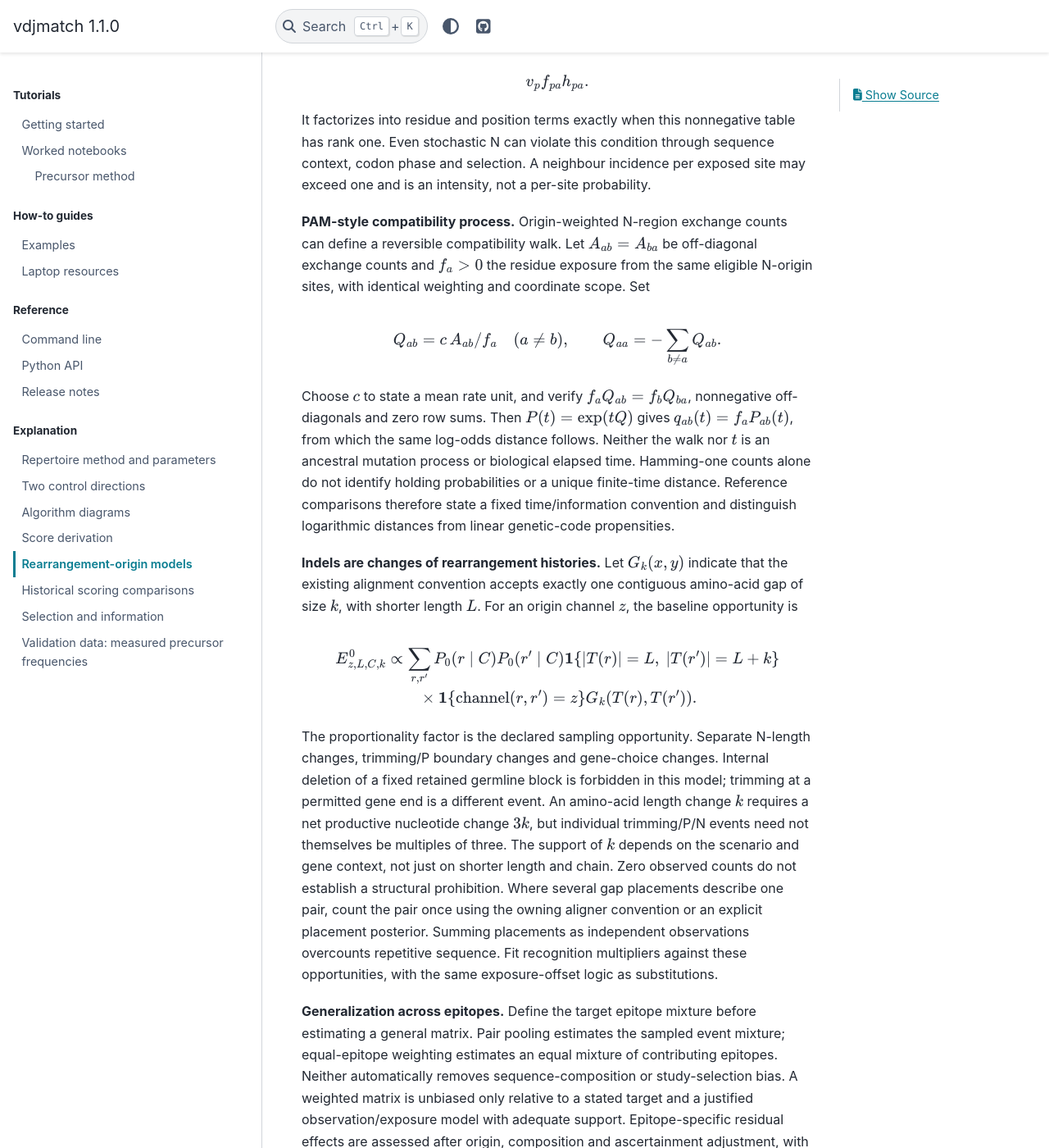
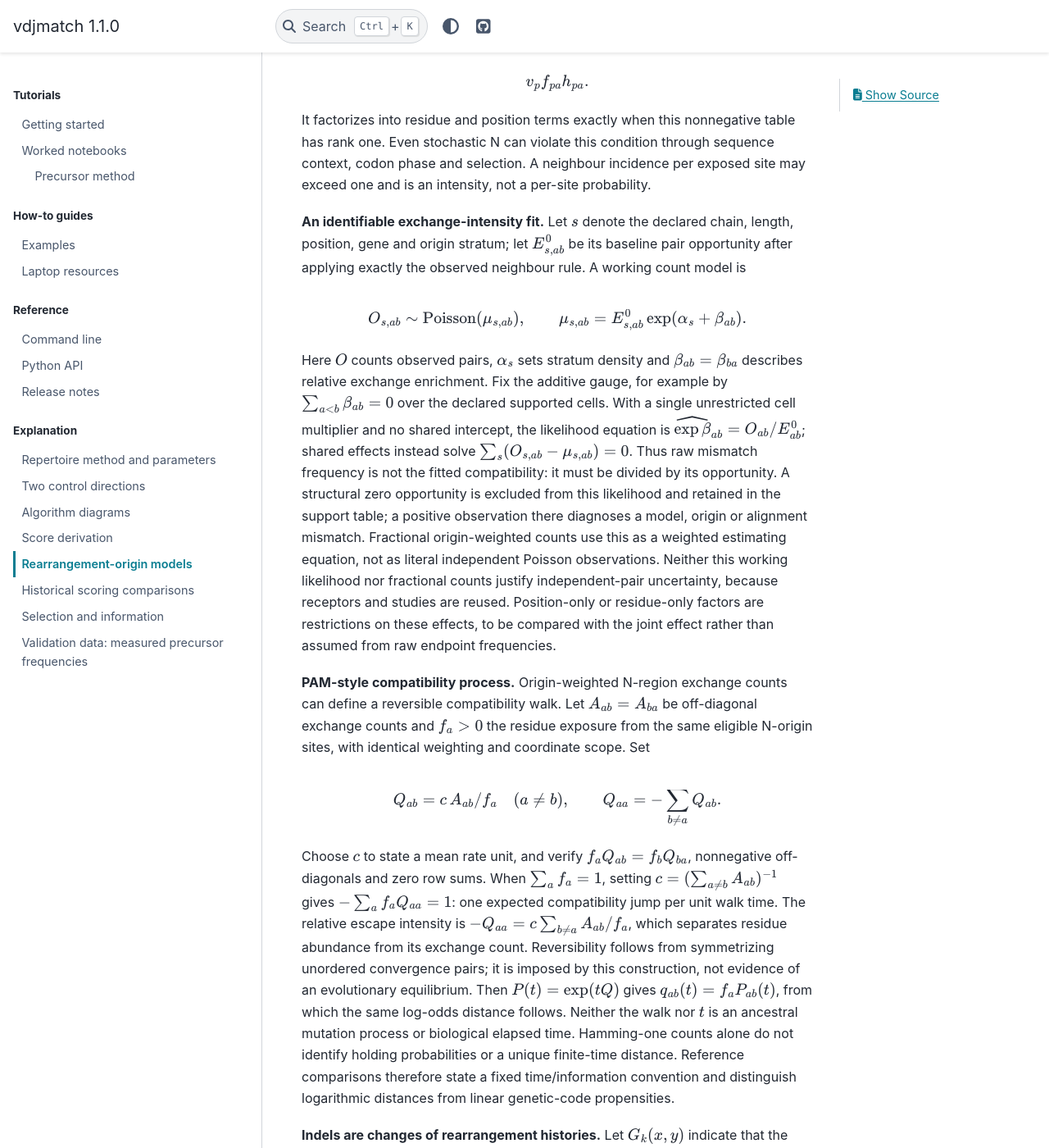
Before and after one commit to antigenomics/vdjmatch, a Sphinx documentation site: the page built from docs/rearrangement-origin.rst, in a window 1280 px wide and 1400 px high, scrolled down 4573 px. Shown: the whole window at 82% size. Built offline with Sphinx 7.4.7 and the PyData theme 0.15.4, drawn with Linux system fonts in a browser that asks for light colours; pages that are not in the unit, such as notebooks, are missing from menus; some of the changed text lies outside the part shown.

Commit message:
docs: derive origin-matched exchange and gap intensities

```diff
--- a/docs/rearrangement-origin.rst
+++ b/docs/rearrangement-origin.rst
@@ -245,6 +245,35 @@
 neighbour incidence per exposed site may exceed one and is an intensity,
 not a per-site probability.
 
+**An identifiable exchange-intensity fit.** Let :math:`s` denote the
+declared chain, length, position, gene and origin stratum; let
+:math:`E^0_{s,ab}` be its baseline pair opportunity after applying
+exactly the observed neighbour rule. A working count model is
+
+.. math::
+
+
+    O_{s,ab}\sim\operatorname{Poisson}(\mu_{s,ab}),\qquad
+    \mu_{s,ab}=E^0_{s,ab}\exp(\alpha_s+\beta_{ab}).
+
+Here :math:`O` counts observed pairs, :math:`\alpha_s` sets stratum
+density and :math:`\beta_{ab}=\beta_{ba}` describes relative exchange
+enrichment. Fix the additive gauge, for example by
+:math:`\sum_{a<b}\beta_{ab}=0` over the declared supported cells. With a
+single unrestricted cell multiplier and no shared intercept, the
+likelihood equation is :math:`\widehat{\exp\beta}_{ab}=O_{ab}/E^0_{ab}`;
+shared effects instead solve :math:`\sum_s(O_{s,ab}-\mu_{s,ab})=0`. Thus
+raw mismatch frequency is not the fitted compatibility: it must be
+divided by its opportunity. A structural zero opportunity is excluded
+from this likelihood and retained in the support table; a positive
+observation there diagnoses a model, origin or alignment mismatch.
+Fractional origin-weighted counts use this as a weighted estimating
+equation, not as literal independent Poisson observations. Neither this
+working likelihood nor fractional counts justify independent-pair
+uncertainty, because receptors and studies are reused. Position-only or
+residue-only factors are restrictions on these effects, to be compared
+with the joint effect rather than assumed from raw endpoint frequencies.
+
 **PAM-style compatibility process.** Origin-weighted N-region exchange
 counts can define a reversible compatibility walk. Let
 :math:`A_{ab}=A_{ba}` be off-diagonal exchange counts and :math:`f_a>0`
@@ -259,13 +288,20 @@
 
 Choose :math:`c` to state a mean rate unit, and verify
 :math:`f_aQ_{ab}=f_bQ_{ba}`, nonnegative off-diagonals and zero row
-sums. Then :math:`P(t)=\exp(tQ)` gives :math:`q_{ab}(t)=f_aP_{ab}(t)`,
-from which the same log-odds distance follows. Neither the walk nor
-:math:`t` is an ancestral mutation process or biological elapsed time.
-Hamming-one counts alone do not identify holding probabilities or a
-unique finite-time distance. Reference comparisons therefore state a
-fixed time/information convention and distinguish logarithmic distances
-from linear genetic-code propensities.
+sums. When :math:`\sum_a f_a=1`, setting
+:math:`c=(\sum_{a\ne b}A_{ab})^{-1}` gives :math:`-\sum_a f_aQ_{aa}=1`:
+one expected compatibility jump per unit walk time. The relative escape
+intensity is :math:`-Q_{aa}=c\sum_{b\ne a}A_{ab}/f_a`, which separates
+residue abundance from its exchange count. Reversibility follows from
+symmetrizing unordered convergence pairs; it is imposed by this
+construction, not evidence of an evolutionary equilibrium. Then
+:math:`P(t)=\exp(tQ)` gives :math:`q_{ab}(t)=f_aP_{ab}(t)`, from which
+the same log-odds distance follows. Neither the walk nor :math:`t` is an
+ancestral mutation process or biological elapsed time. Hamming-one
+counts alone do not identify holding probabilities or a unique
+finite-time distance. Reference comparisons therefore state a fixed
+time/information convention and distinguish logarithmic distances from
+linear genetic-code propensities.
 
 **Indels are changes of rearrangement histories.** Let :math:`G_k(x,y)`
 indicate that the existing alignment convention accepts exactly one
@@ -298,6 +334,30 @@
 placements as independent observations overcounts repetitive sequence.
 Fit recognition multipliers against these opportunities, with the same
 exposure-offset logic as substitutions.
+
+To define the requested gap-size probability, normalize the
+opportunities only after specifying the conditioning:
+
+.. math::
+
+
+    P_0(k\mid L,C,\text{one-gap neighbour})=
+    \frac{\sum_z E^0_{z,L,C,k}}
+         {\sum_{j\ge1}\sum_z E^0_{z,L,C,j}}.
+
+Here :math:`j` indexes allowed positive gap sizes, not a J gene; the
+denominator must be positive. This conditional size distribution does
+not identify how often one-gap neighbours occur among all eligible
+pairs. The latter requires the total pair exposure, including pairs
+without a gap event. For observed counts :math:`I_{z,L,C,k}`, fit
+:math:`\nu_{z,L,C,k}=E^0_{z,L,C,k}\exp(\gamma_{L,C}+\delta_{z,k})`, with
+an explicit gauge for :math:`\delta`, and normalize :math:`\sum_z\nu` to
+obtain the recognition-conditioned size distribution. The structural
+allowed set is :math:`\{k:\sum_zE^0_{z,L,C,k}>0\}` under the specified
+model; distinguish this from finite sampling and floating-point
+underflow. There is no universal shortest-length-only list of allowed
+gaps when V/J choice, trimming bounds and insertion-length support
+differ.
 
 **Generalization across epitopes.** Define the target epitope mixture
 before estimating a general matrix. Pair pooling estimates the sampled
```
